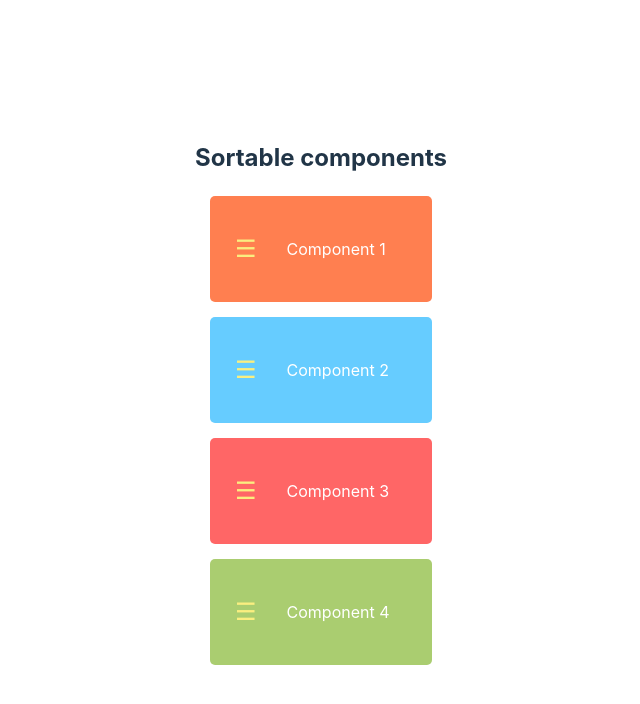
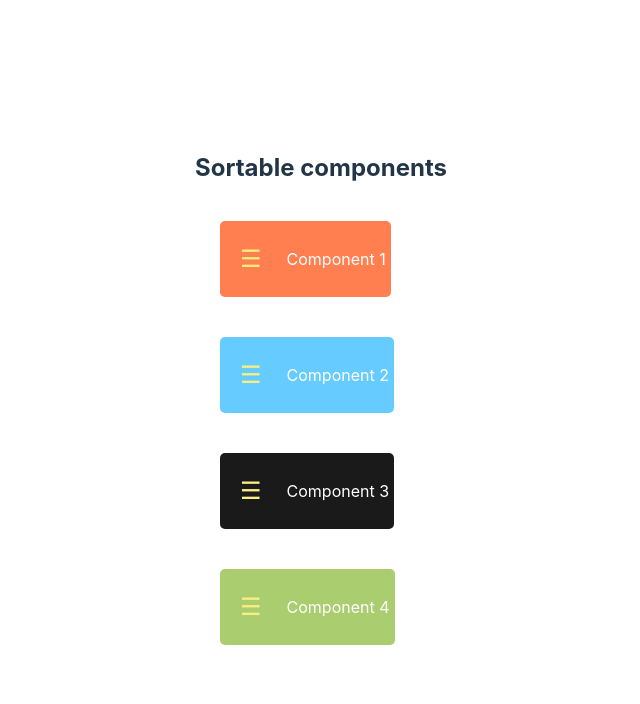
Before and after one commit to pujaKundu/sortFolders, a React (Vite) app: page / in a window 1280 px wide. Shown: the top 704 px of the page, without its empty margins (319-959 px from the left). Built offline with nearby package versions, Linux system fonts and the light colour scheme.

Commit message:
send componentlist and functionalities

```diff
--- a/src/App.css
+++ b/src/App.css
@@ -7,8 +7,8 @@
 
 .sortable-item{
   color: #ffffff;
-  margin: 15px;
-  padding:10px 5px;
+  margin: 10px;
+  padding:5px;
   display: flex;
   align-items: center;
   border-radius: 5px;
--- a/src/App.jsx
+++ b/src/App.jsx
@@ -1,23 +1,33 @@
-import './App.css';
-import makeSortableComponents from "./components/makeSortableComponents";
+import { useState } from "react";
+import "./App.css";
+import dataList from "./constants/data";
+import MakeSortable from "./components/MakeSortable";
+import Item from "./components/Item";
 
 function App() {
-  const componentList = [
-    { id: 1, content: 'Component 1', bgColor: 'coral' },
-    { id: 2, content: 'Component 2', bgColor: '#66ccff' },
-    { id: 3, content: 'Component 3', bgColor: '#ff6666' },
-    { id: 4, content: 'Component 4', bgColor: '#aacd70' },
-    // { id: 5, content: 'Component 5', bgColor: '#1a1a1a' },
-  ];
+  const [isDragging, setIsDragging] = useState(false);
 
-  // let items = componentList.map((v)=> <Item text={v.content}/>);
+  const components = dataList.map((component) => (
+    <Item
+      key={component?.id}
+      component={component}
+      setIsDragging={setIsDragging}
+    />
+  ));
 
-  const SortableList = makeSortableComponents(componentList);
+  const [componentList, setComponentList] = useState(components);
 
   return (
     <>
-     <h2>Sortable components</h2>
-     <SortableList />
+      <h2>Sortable components</h2>
+      <MakeSortable
+        componentList={componentList}
+        onSort={(componentList) => setComponentList(componentList)}
+        isDragging={isDragging}
+        setIsDragging={setIsDragging}
+      >
+        {componentList}
+      </MakeSortable>
     </>
   );
 }
--- /dev/null
+++ b/src/components/Item.jsx
@@ -0,0 +1,25 @@
+import React from "react";
+
+const Item = ({ component, setIsDragging }) => {
+
+  const handleMouseDown = () => {
+    setIsDragging(true);
+  };
+
+  return (
+    <div
+      className="sortable-item"
+      key={component?.id}
+      style={{
+        backgroundColor: `${component.bgColor}`,
+      }}
+    >
+      <div className="sortable-item" onMouseDown={handleMouseDown}>
+        <div className="drag-icon">&#x2630;</div>
+      </div>
+      <div className="content">{component?.content}</div>
+    </div>
+  );
+};
+
+export default Item;
--- /dev/null
+++ b/src/components/MakeSortable.jsx
@@ -0,0 +1,123 @@
+import React, { useEffect, useState } from "react";
+
+const MakeSortable = ({ componentList, onSort,isDragging,setIsDragging, children }) => {
+  const [draggedIndex, setDraggedIndex] = useState(null);
+  const [targetIndex, setTargetIndex] = useState(null);
+
+  const [isOverUpperHalf, setIsOverUpperHalf] = useState(false);
+  const [isOverLowerHalf, setIsOverLowerHalf] = useState(false);
+
+  const handleDragStart = (e, index) => {
+    setDraggedIndex(index);
+    setIsDragging(true);
+  };
+
+  const handleDragOver = (e, index) => {
+    e.preventDefault();
+    setTargetIndex(index);
+
+    const isTarget = targetIndex === index;
+
+    if (draggedIndex === index) {
+      setIsOverUpperHalf(false);
+      setIsOverLowerHalf(false);
+    } else {
+      const mouseY = e.clientY;
+      const targetElement = e.currentTarget;
+
+      if (targetElement) {
+        const targetTop = targetElement.offsetTop;
+        const targetHeight = targetElement.clientHeight;
+        const targetMid = targetTop + targetHeight / 2;
+
+        const upperHalf = mouseY < targetMid;
+        const lowerHalf = mouseY > targetMid;
+
+        setIsOverUpperHalf(upperHalf);
+        setIsOverLowerHalf(lowerHalf);
+      }
+
+      targetElement.style.borderTop =
+        isTarget && isOverUpperHalf ? "3px dashed red" : "none";
+      targetElement.style.borderBottom =
+        isTarget && isOverLowerHalf ? "3px dashed blue" : "none";
+    }
+  };
+
+  const handleDragDrop = (e, index) => {
+    e.preventDefault();
+    let dropIndex = targetIndex;
+
+    isOverLowerHalf ? (dropIndex += 1) : dropIndex;
+
+    if (
+      draggedIndex !== null &&
+      dropIndex !== null &&
+      draggedIndex !== dropIndex
+    ) {
+      const updatedComponents = [...componentList];
+      const [draggedComponent] = updatedComponents.splice(draggedIndex, 1);
+      updatedComponents.splice(dropIndex, 0, draggedComponent);
+      onSort(updatedComponents);
+      setDraggedIndex(null);
+      setTargetIndex(null);
+      setIsDragging(false);
+      setIsOverUpperHalf(false);
+      setIsOverLowerHalf(false);
+    }
+
+    const targetElement = document.querySelector(`.sortable-item:nth-child(${dropIndex + 1})`);
+    if (targetElement) {
+      targetElement.style.borderTop = "";
+      targetElement.style.borderBottom = "";
+    }
+  };
+
+  const handleDragLeave = () => {
+    setTargetIndex(null);
+    const targetElement = document.querySelector(`.sortable-item:nth-child(${targetIndex + 1})`);
+    if (targetElement) {
+      targetElement.style.borderTop = "";
+      targetElement.style.borderBottom = "";
+    }
+  };
+
+  const handleDragEnd = () => {
+    setDraggedIndex(null);
+    setTargetIndex(null);
+    setIsOverUpperHalf(false);
+    setIsOverLowerHalf(false);
+    setIsDragging(false);
+  };
+
+  useEffect(() => {
+    document.addEventListener("dragover", (e) => e.preventDefault());
+
+    return () => {
+      document.removeEventListener("dragover", (e) => e.preventDefault());
+    };
+  }, []);
+
+  return (
+    <div id="box">
+      {children.map((item, index) => (
+        <div
+          key={index}
+          className={`sortable-item ${
+            isDragging && index === draggedIndex ? "dragging" : ""
+          }`}
+          draggable={isDragging}
+          onDragStart={(e) => handleDragStart(e, index)}
+          onDragOver={(e) => handleDragOver(e, index)}
+          onDragLeave={handleDragLeave}
+          onDrop={(e) => handleDragDrop(e, index)}
+          onDragEnd={handleDragEnd}
+        >
+          {item}
+        </div>
+      ))}
+    </div>
+  );
+};
+
+export default MakeSortable;
--- a/src/components/makeSortableComponents.jsx
+++ /dev/null
@@ -1,120 +0,0 @@
-import React, { useState } from "react";
-
-const makeSortableComponents = (componentList) => {
-  const SortableList = () => {
-    const [components, setComponents] = useState(componentList);
-    const [draggedIndex, setDraggedIndex] = useState(null);
-    const [targetIndex, setTargetIndex] = useState(null);
-    const [isDragging,setIsDragging]=useState(false);
-    const [isOverUpperHalf,setIsOverUpperHalf]=useState(false);
-    const [isOverLowerHalf,setIsOverLowerHalf]=useState(false);
-
-    const handleMouseDown = ()=>{
-      setIsDragging(true)
-    }
-
-    const handleDragStart = (index) => {
-      setDraggedIndex(index);
-    };
-
-    const handleDragOver = (e, index) => {
-      e.preventDefault();
-      setTargetIndex(index);
-
-      if (draggedIndex === index) {
-        setIsOverUpperHalf(false);
-        setIsOverLowerHalf(false);
-      } else {
-        const mouseY = e.clientY;
-        const targetElement = e.currentTarget;
-
-        if (targetElement) {
-          const targetTop = targetElement.offsetTop;
-          const targetHeight = targetElement.clientHeight;
-          const targetMid = targetTop + targetHeight / 2;
-
-          const upperHalf = mouseY < targetMid;
-          const lowerHalf = mouseY > targetMid;
-
-          setIsOverUpperHalf(upperHalf);
-          setIsOverLowerHalf(lowerHalf);
-        }
-      }
-    };
-
-    const handleDragLeave = () => {
-      setTargetIndex(null);
-    };
-
-    const handleDrop = () => {
-    console.log('isOverLowerHalf', isOverLowerHalf)
-      console.log('targetIndex', targetIndex)
-
-      let dropIndex = targetIndex;
-      if(isOverLowerHalf){
-        dropIndex+=1;
-      }
-      else{
-        dropIndex= dropIndex;
-      }
-
-
-      if (draggedIndex !== null && dropIndex !== null && draggedIndex !== dropIndex) {
-        const updatedComponents = [...components];
-        const [draggedComponent] = updatedComponents.splice(draggedIndex, 1);
-        updatedComponents.splice(dropIndex, 0, draggedComponent);
-        setComponents(updatedComponents);
-        setDraggedIndex(null);
-        setTargetIndex(null);
-        setIsDragging(false);
-        setIsOverUpperHalf(false);
-        setIsOverLowerHalf(false);
-      }
-    };
-
-    const handleDragEnd = () => {
-      setDraggedIndex(null);
-      setTargetIndex(null);
-      setIsOverUpperHalf(false);
-      setIsOverLowerHalf(false);
-    };
-
-    const renderComponentWithDragHandlers = (component, index) => {
-
-      const isTarget = targetIndex === index;
-
-      return (
-        <div
-          className="sortable-item"
-          key={index}
-          style={{
-            backgroundColor: `${component.bgColor}`,
-            borderTop:isTarget && isOverUpperHalf ? "3px dashed red" : "none",
-            borderBottom:isTarget && isOverLowerHalf ? "3px dashed blue" : "none",
-          }}
-          draggable={isDragging}
-          onDragStart={() => handleDragStart(index)}
-          onDragOver={(e) => handleDragOver(e, index)}
-          onDragLeave={handleDragLeave}
-          onDrop={handleDrop}
-          onDragEnd={handleDragEnd}
-        >
-          <div className={`sortable-item `} onMouseDown={handleMouseDown} >
-            <div className="drag-icon">&#x2630;</div>
-          </div>
-          <div className="content">{component.content}</div>
-        </div>
-      );
-    };
-
-    return (
-      <div onDragOver={(e) => e.preventDefault()} onDrop={handleDrop}>
-        {components.map((component, index) => renderComponentWithDragHandlers(component, index))}
-      </div>
-    );
-  };
-
-  return SortableList;
-};
-
-export default makeSortableComponents;
--- /dev/null
+++ b/src/constants/data.js
@@ -0,0 +1,9 @@
+ const dataList = [
+    { id: 1, content: 'Component 1', bgColor: 'coral' },
+    { id: 2, content: 'Component 2', bgColor: '#66ccff' },
+    { id: 3, content: 'Component 3', bgColor: '#1a1a1a' },
+    { id: 4, content: 'Component 4', bgColor: '#aacd70' },
+    // { id: 5, content: 'Component 5', bgColor: '#1a1a1a' },
+  ];
+
+export default dataList;
```
